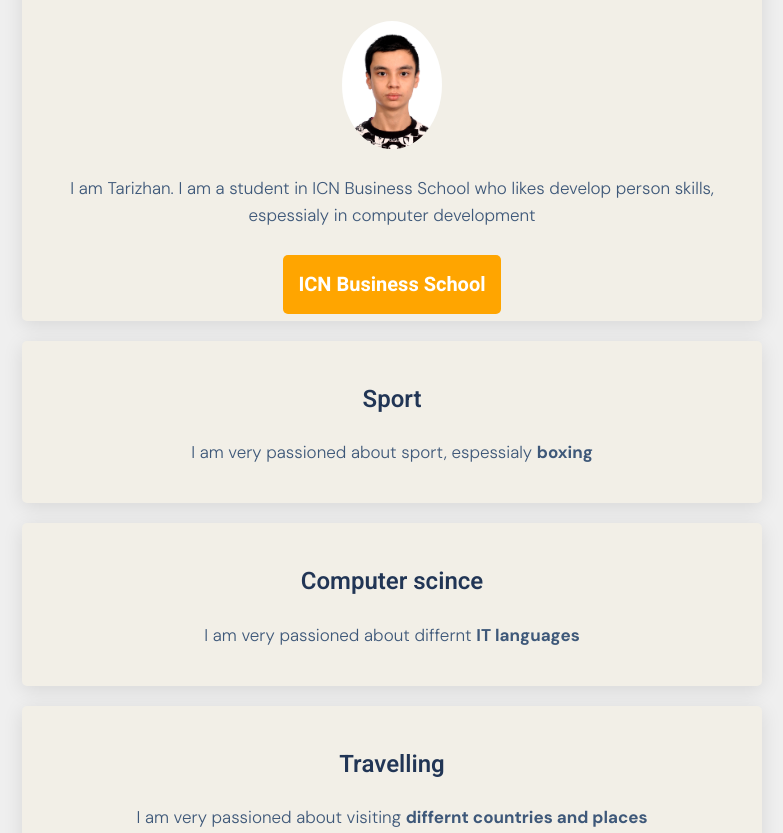
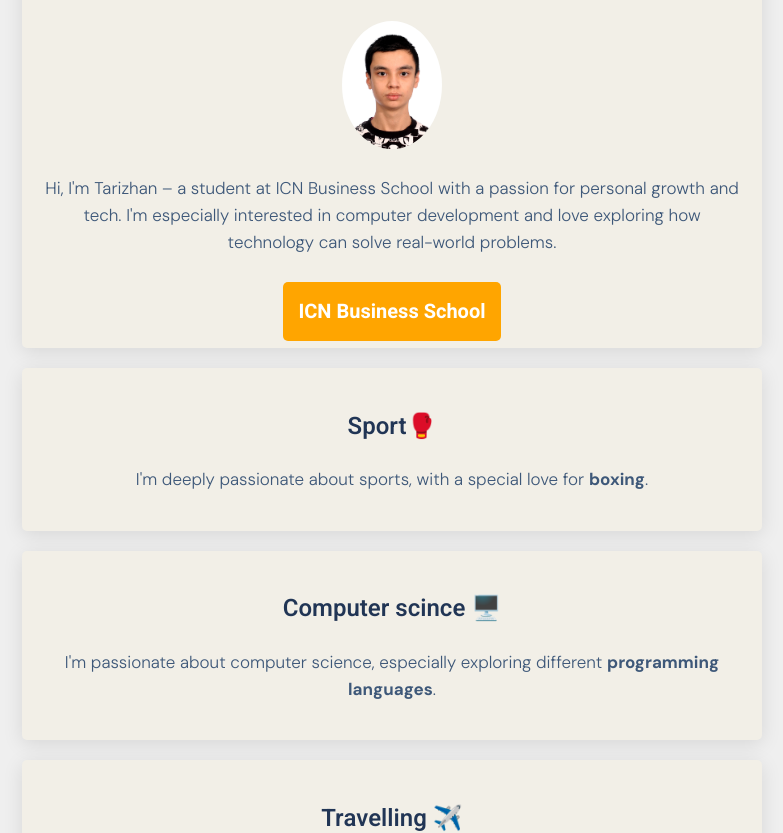
Before and after one commit to TairzhanDev/my_profile, a plain HTML site: page index.html in a window 1280 px wide. Shown: the part 125-958 px from the top of the page, without its empty margins (268-1051 px from the left). Drawn offline with Linux system fonts and the light colour scheme.

Commit message:
index.html

```diff
--- a/index.html
+++ b/index.html
@@ -22,34 +22,35 @@
 			<img src="images/profile-picture.jpg" class="img-circle" width="100px" alt=Tairzhan_YUSSUPOV>
 
 			<p>
-			I am Tarizhan. I am a student in ICN Business School who likes develop person skills, espessialy in computer development
+			Hi, I'm Tarizhan – a student at ICN Business School with a passion for personal growth and tech.
+			I'm especially interested in computer development and love exploring how technology can solve real-world problems.
 			</p>
 			<a href="https://www.icn-artem.com/en/" class="btn-orange" target="_blank">ICN Business School</a>
 		</div>
 
 		<div class="card-white">
-			<h2>Sport</h2>
+			<h2>Sport🥊</h2>
 			<p>
-			I am very passioned about sport, espessialy <strong>boxing</strong>
+			I'm deeply passionate about sports, with a special love for <strong>boxing</strong>.
 			</p>
 		</div>
 
 		<div class="card-white">
-			<h2>Computer scince</h2>
+			<h2>Computer scince 🖥️</h2>
 			<p>
-			I am very passioned about differnt <strong>IT languages</strong>
+			I'm passionate about computer science, especially exploring different <strong>programming languages</strong>.
 			</p>
 		</div>
 
 		<div class="card-white">
-			<h2>Travelling</h2>
+			<h2>Travelling ✈️</h2>
 			<p>
-			I am very passioned about visiting <strong>differnt countries and places</strong>
+			I’m passionate about discovering new places and cultures through <strong>travel</strong>.
 			</p>
 		</div>
 
 		<div class="card-white">
-			<h2>Follow me</h2>
+			<h2>Follow me ✊🏽</h2>
 
 			<ul class="line-horizontal">
 				<li>
```
